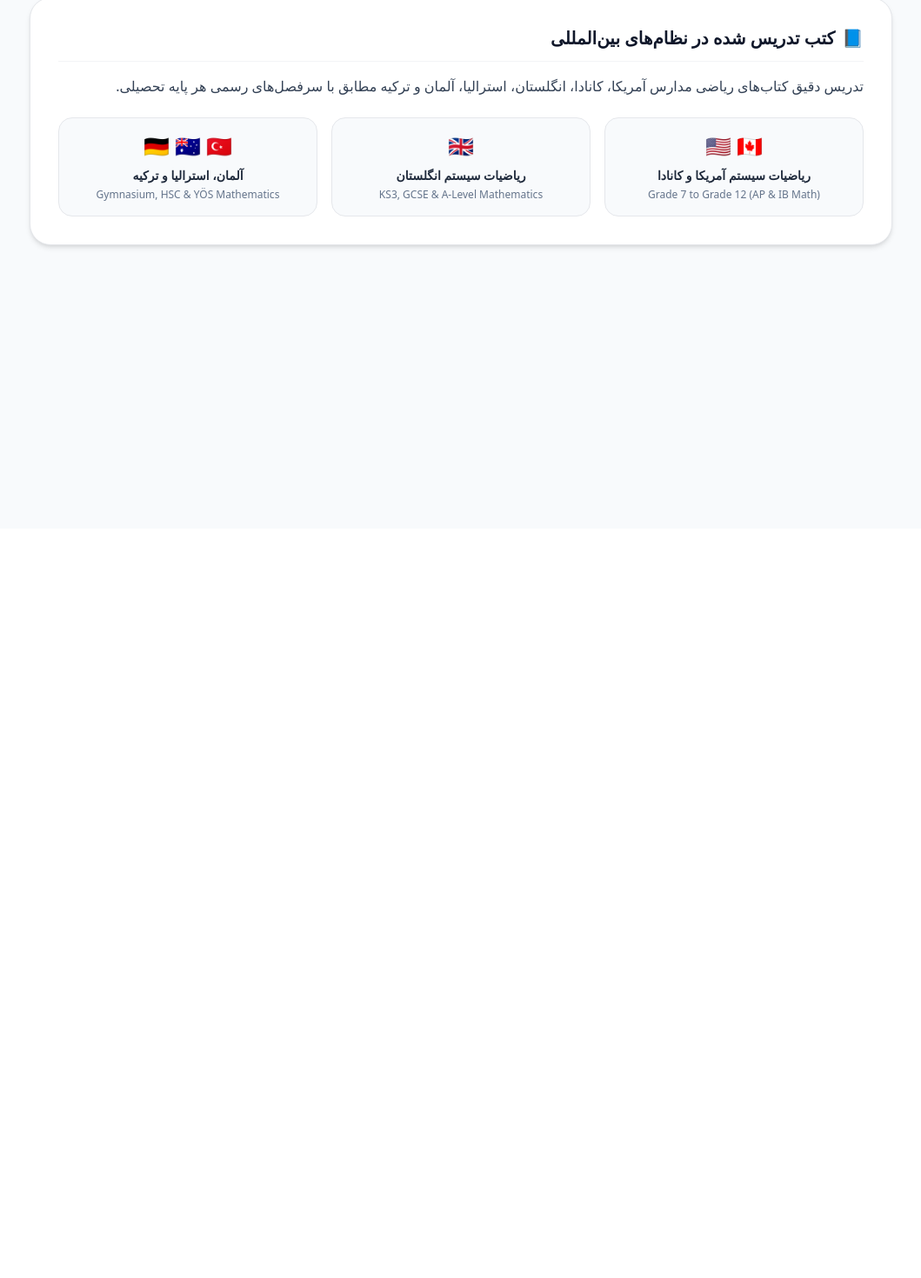
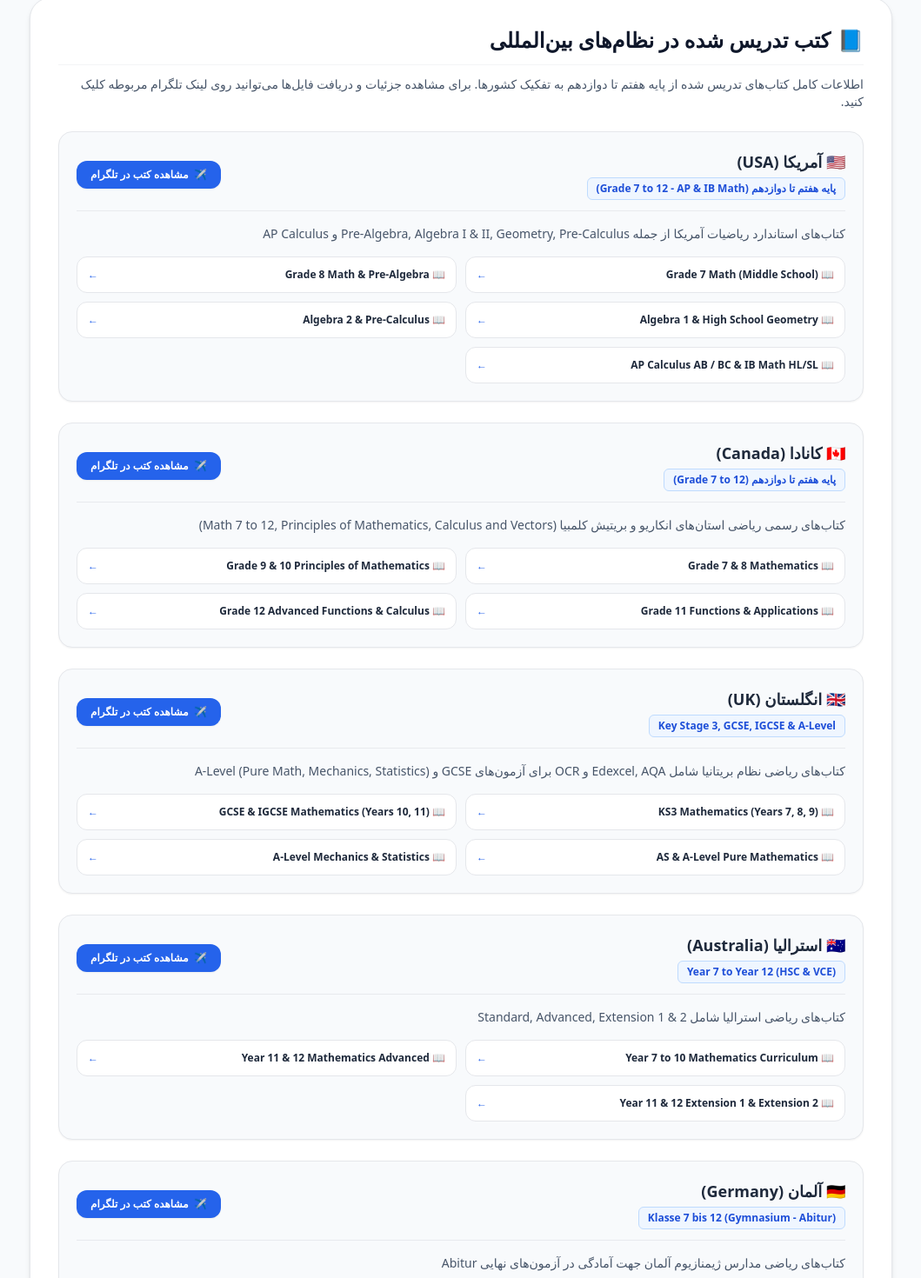
Before and after one commit to Hmohammadiz633/International-Mathematics-Site, a Next.js app: page /books in a window 1280 px wide. Shown: the part 192-1662 px from the top of the page at 87% size, without its empty margins (110-1169 px from the left). Before the commit the page ends 800 px from the top, so only its background shows below. Built offline with nearby package versions, Linux system fonts and the light colour scheme.

Commit message:
Update page.js

```diff
--- a/app/books/page.js
+++ b/app/books/page.js
@@ -7,6 +7,7 @@ export default function BooksPage() {
   const [lang, setLang] = useState('fa');
   const [activeTab, setActiveTab] = useState('taught-books'); // 'taught-books' یا 'summaries'
   const [selectedGrade, setSelectedGrade] = useState('g7');
+  const [selectedImage, setSelectedImage] = useState(null); // برای مدال بزرگ‌نمایی عکس
 
   const isFa = lang === 'fa';
 
@@ -19,7 +20,7 @@ export default function BooksPage() {
     { id: 'g12', fa: 'پایه دوازدهم (Grade 12)', en: 'Grade 12' },
   ];
 
-  // لیست دقیق تصاویر خلاصه فصل هفتم
+  // لیست تصاویر خلاصه فصل پایه هفتم (موجود در پوشه public)
   const grade7Summaries = [
     '/summary-g7-1.png',
     '/summary-g7-2.png',
@@ -33,12 +34,85 @@ export default function BooksPage() {
     '/summary-g7-10.png',
   ];
 
+  // لیست کامل کتب تدریس شده تفکیک‌شده بر اساس کشور، مقطع و همراه با لینک تلگرام
+  const taughtBooksData = [
+    {
+      country: '🇺🇸 آمریکا (USA)',
+      grades: 'پایه هفتم تا دوازدهم (Grade 7 to 12 - AP & IB Math)',
+      description: 'کتاب‌های استاندارد ریاضیات آمریکا از جمله Pre-Algebra, Algebra I & II, Geometry, Pre-Calculus و AP Calculus',
+      telegramLink: 'https://t.me/International_Maths/379',
+      books: [
+        { title: 'Grade 7 Math (Middle School)', link: 'https://t.me/International_Maths/379' },
+        { title: 'Grade 8 Math & Pre-Algebra', link: 'https://t.me/International_Maths/379' },
+        { title: 'Algebra 1 & High School Geometry', link: 'https://t.me/International_Maths/379' },
+        { title: 'Algebra 2 & Pre-Calculus', link: 'https://t.me/International_Maths/379' },
+        { title: 'AP Calculus AB / BC & IB Math HL/SL', link: 'https://t.me/International_Maths/379' },
+      ]
+    },
+    {
+      country: '🇨🇦 کانادا (Canada)',
+      grades: 'پایه هفتم تا دوازدهم (Grade 7 to 12)',
+      description: 'کتاب‌های رسمی ریاضی استان‌های انکاریو و بریتیش کلمبیا (Math 7 to 12, Principles of Mathematics, Calculus and Vectors)',
+      telegramLink: 'https://t.me/International_Maths/302',
+      books: [
+        { title: 'Grade 7 & 8 Mathematics', link: 'https://t.me/International_Maths/302' },
+        { title: 'Grade 9 & 10 Principles of Mathematics', link: 'https://t.me/International_Maths/302' },
+        { title: 'Grade 11 Functions & Applications', link: 'https://t.me/International_Maths/302' },
+        { title: 'Grade 12 Advanced Functions & Calculus', link: 'https://t.me/International_Maths/302' },
+      ]
+    },
+    {
+      country: '🇬🇧 انگلستان (UK)',
+      grades: 'Key Stage 3, GCSE, IGCSE & A-Level',
+      description: 'کتاب‌های ریاضی نظام بریتانیا شامل Edexcel, AQA و OCR برای آزمون‌های GCSE و A-Level (Pure Math, Mechanics, Statistics)',
+      telegramLink: 'https://t.me/International_Maths/297',
+      books: [
+        { title: 'KS3 Mathematics (Years 7, 8, 9)', link: 'https://t.me/International_Maths/297' },
+        { title: 'GCSE & IGCSE Mathematics (Years 10, 11)', link: 'https://t.me/International_Maths/297' },
+        { title: 'AS & A-Level Pure Mathematics', link: 'https://t.me/International_Maths/297' },
+        { title: 'A-Level Mechanics & Statistics', link: 'https://t.me/International_Maths/297' },
+      ]
+    },
+    {
+      country: '🇦🇺 استرالیا (Australia)',
+      grades: 'Year 7 to Year 12 (HSC & VCE)',
+      description: 'کتاب‌های ریاضی استرالیا شامل Standard, Advanced, Extension 1 & 2',
+      telegramLink: 'https://t.me/International_Maths/299',
+      books: [
+        { title: 'Year 7 to 10 Mathematics Curriculum', link: 'https://t.me/International_Maths/299' },
+        { title: 'Year 11 & 12 Mathematics Advanced', link: 'https://t.me/International_Maths/299' },
+        { title: 'Year 11 & 12 Extension 1 & Extension 2', link: 'https://t.me/International_Maths/299' },
+      ]
+    },
+    {
+      country: '🇩🇪 آلمان (Germany)',
+      grades: 'Klasse 7 bis 12 (Gymnasium - Abitur)',
+      description: 'کتاب‌های ریاضی مدارس ژیمنازیوم آلمان جهت آمادگی در آزمون‌های نهایی Abitur',
+      telegramLink: 'https://t.me/International_Maths/375',
+      books: [
+        { title: 'Mathematik Klasse 7 - 10 (Sekundarstufe I)', link: 'https://t.me/International_Maths/375' },
+        { title: 'Mathematik Oberstufe & Abitur (Analysis, Analytische Geometrie, Stochastik)', link: 'https://t.me/International_Maths/375' },
+      ]
+    },
+    {
+      country: '🇹🇷 ترکیه (Turkey)',
+      grades: 'Ortaokul 7-8 & Lise 9-12 (YÖS & LGS)',
+      description: 'کتاب‌های ریاضی مقاطع راهنمایی و دبیرستان ترکیه و منبع آزمون‌های بین‌المللی YÖS و SAT',
+      telegramLink: 'https://t.me/International_Maths/395',
+      books: [
+        { title: '7. ve 8. Sınıf Matematik (LGS)', link: 'https://t.me/International_Maths/395' },
+        { title: '9. - 12. Sınıf Lise Matematik', link: 'https://t.me/International_Maths/395' },
+        { title: 'YÖS & SAT Matematik Kaynakları', link: 'https://t.me/International_Maths/395' },
+      ]
+    }
+  ];
+
   return (
     <main dir={isFa ? 'rtl' : 'ltr'} className="min-h-screen bg-slate-50 text-slate-900 font-sans pb-12 antialiased">
-      {/* هدر صفحه کتاب و منابع آموزشی */}
+      {/* هدر بالای صفحه */}
       <header className="sticky top-0 z-50 bg-white/95 backdrop-blur-md border-b border-gray-200 px-4 py-4 shadow-sm">
         <div className="max-w-6xl mx-auto flex items-center justify-between">
-          <Link href="/" className="flex items-center gap-2 text-blue-700 font-bold text-sm hover:underline">
+          <Link href="/" className="flex items-center gap-2 text-blue-700 font-bold text-xs md:text-sm hover:underline">
             <span>←</span>
             <span>{isFa ? 'بازگشت به صفحه اصلی' : 'Back to Home'}</span>
           </Link>
@@ -50,7 +124,7 @@ export default function BooksPage() {
           <button
             type="button"
             onClick={() => setLang(isFa ? 'en' : 'fa')}
-            className="text-xs font-bold px-3 py-1.5 bg-gray-100 rounded-lg border border-gray-300"
+            className="text-xs font-bold px-3 py-1.5 bg-gray-100 rounded-lg border border-gray-300 hover:bg-gray-200 transition"
           >
             {isFa ? 'English' : 'فارسی'}
           </button>
@@ -58,8 +132,7 @@ export default function BooksPage() {
       </header>
 
       <div className="max-w-5xl mx-auto px-4 pt-8">
-
-        {/* دو دکمه اصلی زیر سرتیتر */}
+        {/* سرتیتر و دکمه‌های انتخاب بخش */}
         <div className="flex items-center justify-center gap-3 mb-8 bg-white p-2 rounded-2xl border border-gray-200 shadow-sm max-w-lg mx-auto">
           <button
             type="button"
@@ -88,46 +161,68 @@ export default function BooksPage() {
           </button>
         </div>
 
-        {/* دکمه ۱: اطلاعات کتب تدریس شده */}
+        {/* ==================== ۱. بخش کتب تدریس شده (کامل همراه با لینک تلگرام و تمام مقاطع) ==================== */}
         {activeTab === 'taught-books' && (
-          <section className="bg-white rounded-3xl p-6 md:p-8 border border-gray-200 shadow-md">
-            <h2 className="text-xl font-black text-slate-900 mb-4 pb-3 border-b border-gray-100 flex items-center gap-2">
+          <div className="space-y-6">
+            <div className="bg-white rounded-3xl p-6 md:p-8 border border-gray-200 shadow-md">
+              <h2 className="text-xl md:text-2xl font-black text-slate-900 mb-3 flex items-center gap-2 border-b border-gray-100 pb-3">
                 <span>📘</span>
-              <span>{isFa ? 'کتب تدریس شده در نظام‌های بین‌المللی' : 'Taught Curriculum Books'}</span>
+                <span>{isFa ? 'کتب تدریس شده در نظام‌های بین‌المللی' : 'International Curriculum Taught Books'}</span>
               </h2>
-
-            <p className="text-slate-700 leading-relaxed text-sm md:text-base mb-6">
+              <p className="text-slate-600 text-xs md:text-sm leading-relaxed mb-6">
                 {isFa
-                ? 'تدریس دقیق کتاب‌های ریاضی مدارس آمریکا، کانادا، انگلستان، استرالیا، آلمان و ترکیه مطابق با سرفصل‌های رسمی هر پایه تحصیلی.'
-                : 'Teaching standard mathematics books for schools in the USA, Canada, UK, Australia, Germany, and Turkey.'}
+                  ? 'اطلاعات کامل کتاب‌های تدریس شده از پایه هفتم تا دوازدهم به تفکیک کشورها. برای مشاهده جزئیات و دریافت فایل‌ها می‌توانید روی لینک تلگرام مربوطه کلیک کنید.'
+                  : 'Complete curriculum book details from Grade 7 to Grade 12 by country with direct Telegram channel access.'}
               </p>
 
-            <div className="grid grid-cols-1 sm:grid-cols-2 md:grid-cols-3 gap-4">
-              <div className="bg-slate-50 p-4 rounded-2xl border border-gray-200 text-center">
-                <span className="text-2xl mb-2 block">🇺🇸 🇨🇦</span>
-                <h3 className="font-bold text-sm text-slate-800">{isFa ? 'ریاضیات سیستم آمریکا و کانادا' : 'US & Canada Math'}</h3>
-                <p className="text-xs text-slate-500 mt-1">Grade 7 to Grade 12 (AP & IB Math)</p>
+              <div className="space-y-6">
+                {taughtBooksData.map((item, idx) => (
+                  <div key={idx} className="bg-slate-50 rounded-2xl p-5 border border-gray-200 shadow-sm hover:border-blue-300 transition">
+                    <div className="flex flex-col sm:flex-row sm:items-center justify-between gap-3 pb-3 border-b border-gray-200/80 mb-4">
+                      <div>
+                        <h3 className="text-base md:text-lg font-black text-slate-800">{item.country}</h3>
+                        <span className="text-xs font-bold text-blue-700 bg-blue-50 px-2.5 py-1 rounded-md border border-blue-200 inline-block mt-1">
+                          {item.grades}
+                        </span>
+                      </div>
+                      <a
+                        href={item.telegramLink}
+                        target="_blank"
+                        rel="noopener noreferrer"
+                        className="inline-flex items-center justify-center gap-1.5 px-4 py-2 bg-blue-600 hover:bg-blue-700 text-white text-xs font-bold rounded-xl transition shadow-sm w-fit"
+                      >
+                        <span>✈️</span>
+                        <span>{isFa ? 'مشاهده کتب در تلگرام' : 'View in Telegram'}</span>
+                      </a>
                     </div>
 
-              <div className="bg-slate-50 p-4 rounded-2xl border border-gray-200 text-center">
-                <span className="text-2xl mb-2 block">🇬🇧</span>
-                <h3 className="font-bold text-sm text-slate-800">{isFa ? 'ریاضیات سیستم انگلستان' : 'UK Math System'}</h3>
-                <p className="text-xs text-slate-500 mt-1">KS3, GCSE & A-Level Mathematics</p>
-              </div>
+                    <p className="text-xs md:text-sm text-slate-600 mb-4">{item.description}</p>
 
-              <div className="bg-slate-50 p-4 rounded-2xl border border-gray-200 text-center">
-                <span className="text-2xl mb-2 block">🇩🇪 🇦🇺 🇹🇷</span>
-                <h3 className="font-bold text-sm text-slate-800">{isFa ? 'آلمان، استرالیا و ترکیه' : 'Germany, Australia & Turkey'}</h3>
-                <p className="text-xs text-slate-500 mt-1">Gymnasium, HSC & YÖS Mathematics</p>
+                    <div className="grid grid-cols-1 sm:grid-cols-2 gap-2.5">
+                      {item.books.map((b, bIdx) => (
+                        <a
+                          key={bIdx}
+                          href={b.link}
+                          target="_blank"
+                          rel="noopener noreferrer"
+                          className="flex items-center justify-between p-3 bg-white hover:bg-blue-50/50 rounded-xl border border-gray-200 text-xs font-bold text-slate-800 transition group"
+                        >
+                          <span className="group-hover:text-blue-700">📖 {b.title}</span>
+                          <span className="text-blue-600 group-hover:translate-x-1 transition-transform">←</span>
+                        </a>
+                      ))}
                     </div>
                   </div>
-          </section>
+                ))}
+              </div>
+            </div>
+          </div>
         )}
 
-        {/* دکمه ۲: خلاصه فصل‌های کتب همراه با تمام عکس‌ها */}
+        {/* ==================== ۲. بخش خلاصه فصل‌ها (همراه با نمایش کامل تصاویر) ==================== */}
         {activeTab === 'summaries' && (
-          <section className="space-y-6">
-            {/* انتخاب پایه */}
+          <div className="space-y-6">
+            {/* انتخاب پایه تحصیلی */}
             <div className="bg-white rounded-3xl p-6 border border-gray-200 shadow-sm">
               <h3 className="text-xs md:text-sm font-bold text-slate-700 mb-4 text-center">
                 {isFa ? 'پایه تحصیلی مورد نظر را انتخاب کنید:' : 'Select Grade:'}
@@ -150,45 +245,88 @@ export default function BooksPage() {
               </div>
             </div>
 
-            {/* گالری تصاویر خلاصه فصل‌ها */}
+            {/* لیست تصاویر خلاصه فصل‌ها */}
             <div className="bg-white rounded-3xl p-6 md:p-8 border border-gray-200 shadow-md">
-              <h3 className="text-lg md:text-xl font-black text-slate-900 mb-6 pb-3 border-b border-gray-100">
+              <h3 className="text-lg md:text-xl font-black text-slate-900 mb-6 pb-3 border-b border-gray-100 flex items-center justify-between">
+                <span>
                   {isFa
                     ? `خلاصه فصل‌های ${grades.find(g => g.id === selectedGrade)?.fa}`
                     : `Summaries for ${grades.find(g => g.id === selectedGrade)?.en}`}
+                </span>
+                <span className="text-xs font-normal text-slate-500">
+                  {isFa ? 'برای بزرگ‌نمایی روی عکس کلیک کنید' : 'Click image to enlarge'}
+                </span>
               </h3>
 
               {selectedGrade === 'g7' ? (
                 <div className="grid grid-cols-1 sm:grid-cols-2 md:grid-cols-3 gap-6">
                   {grade7Summaries.map((imgPath, idx) => (
-                    <div key={idx} className="bg-slate-50 p-3 rounded-2xl border border-gray-200 shadow-sm hover:shadow-md transition">
-                      <div className="w-full rounded-xl overflow-hidden bg-white border border-gray-200">
+                    <div
+                      key={idx}
+                      onClick={() => setSelectedImage(imgPath)}
+                      className="bg-slate-50 p-3 rounded-2xl border border-gray-200 shadow-sm hover:shadow-md transition cursor-pointer group"
+                    >
+                      <div className="w-full min-h-[220px] rounded-xl overflow-hidden bg-white border border-gray-200 flex items-center justify-center p-1">
                         <img
                           src={imgPath}
                           alt={`خلاصه فصل پایه هفتم ${idx + 1}`}
-                          className="w-full h-auto object-contain rounded-xl block"
+                          className="w-full h-auto max-h-[350px] object-contain rounded-lg group-hover:scale-102 transition duration-200"
                           loading="lazy"
+                          onError={(e) => {
+                            // جایگزین زاپاس در صورت نیافتن فایل
+                            e.currentTarget.onerror = null;
+                            e.currentTarget.src = 'https://via.placeholder.com/400x550?text=Summary+Page+' + (idx + 1);
+                          }}
                         />
                       </div>
-                      <p className="text-xs text-center font-bold text-slate-700 mt-3">
+                      <div className="flex items-center justify-between mt-3 px-1">
+                        <span className="text-xs font-bold text-slate-800">
                           {isFa ? `خلاصه بخش ${idx + 1}` : `Summary Part ${idx + 1}`}
-                      </p>
+                        </span>
+                        <span className="text-[10px] bg-blue-100 text-blue-800 font-bold px-2 py-0.5 rounded-md">
+                          🔍 {isFa ? 'مشاهده' : 'View'}
+                        </span>
+                      </div>
                     </div>
                   ))}
                 </div>
               ) : (
-                <div className="text-center py-12 bg-slate-50 rounded-2xl border border-dashed border-gray-300">
-                  <p className="text-slate-500 font-semibold text-sm md:text-base">
+                <div className="text-center py-16 bg-slate-50 rounded-2xl border border-dashed border-gray-300">
+                  <span className="text-3xl mb-2 block">📌</span>
+                  <p className="text-slate-600 font-bold text-sm md:text-base">
                     {isFa
-                      ? 'خلاصه فصل‌های این پایه به‌زودی آپلود خواهند شد.'
+                      ? 'خلاصه فصل‌های این پایه به‌زودی قرار خواهند گرفت.'
                       : 'Summaries for this grade will be uploaded soon.'}
                   </p>
                 </div>
               )}
             </div>
-          </section>
+          </div>
         )}
       </div>
+
+      {/* مدال برای بزرگ‌نمایی عکس با کلیک */}
+      {selectedImage && (
+        <div
+          className="fixed inset-0 z-50 bg-black/80 backdrop-blur-sm flex items-center justify-center p-4"
+          onClick={() => setSelectedImage(null)}
+        >
+          <div className="relative max-w-4xl w-full max-h-[90vh] flex flex-col items-center justify-center">
+            <button
+              type="button"
+              onClick={() => setSelectedImage(null)}
+              className="absolute -top-10 right-0 text-white font-bold text-sm bg-gray-800/80 px-3 py-1.5 rounded-lg border border-gray-600"
+            >
+              ✕ {isFa ? 'بستن' : 'Close'}
+            </button>
+            <img
+              src={selectedImage}
+              alt="بزرگنمایی خلاصه فصل"
+              className="max-w-full max-h-[85vh] object-contain rounded-2xl shadow-2xl bg-white"
+            />
+          </div>
+        </div>
+      )}
     </main>
   );
 }
```
Lines whose indentation alone changed are shown as unchanged.
